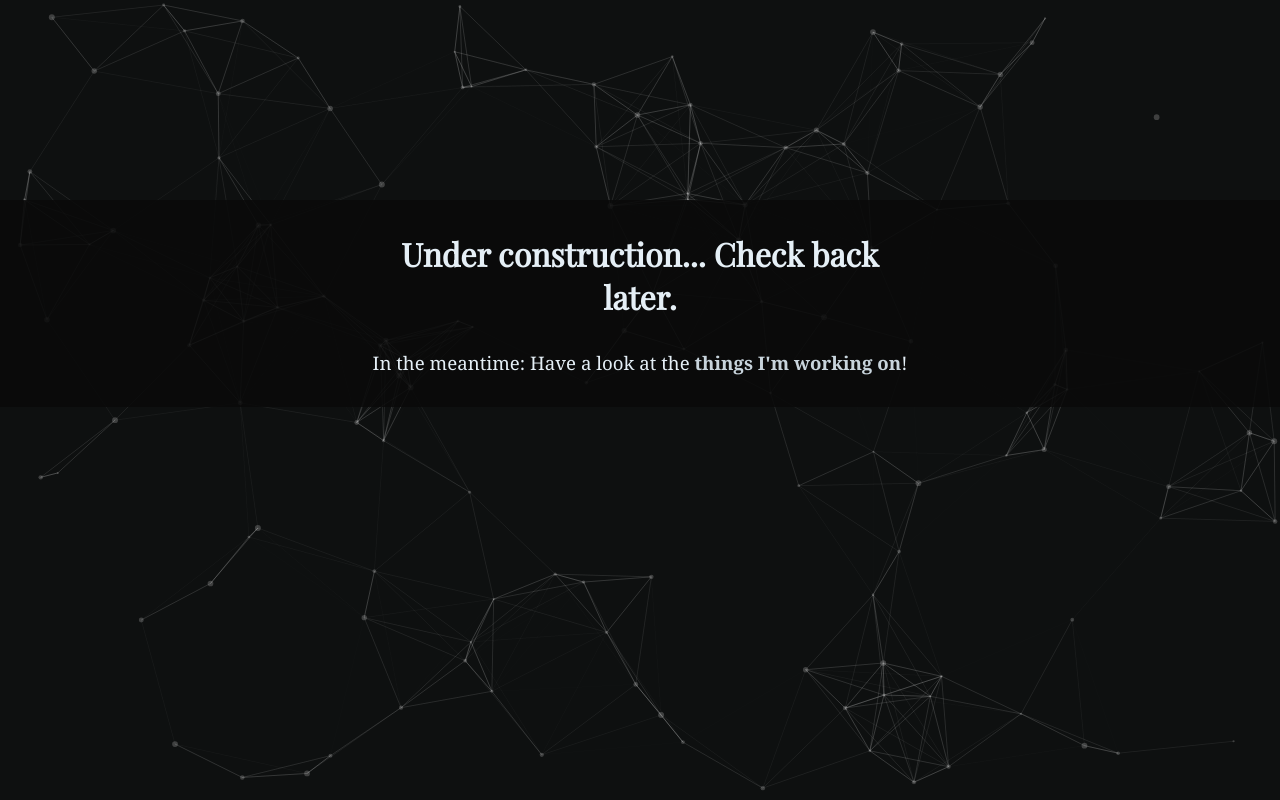
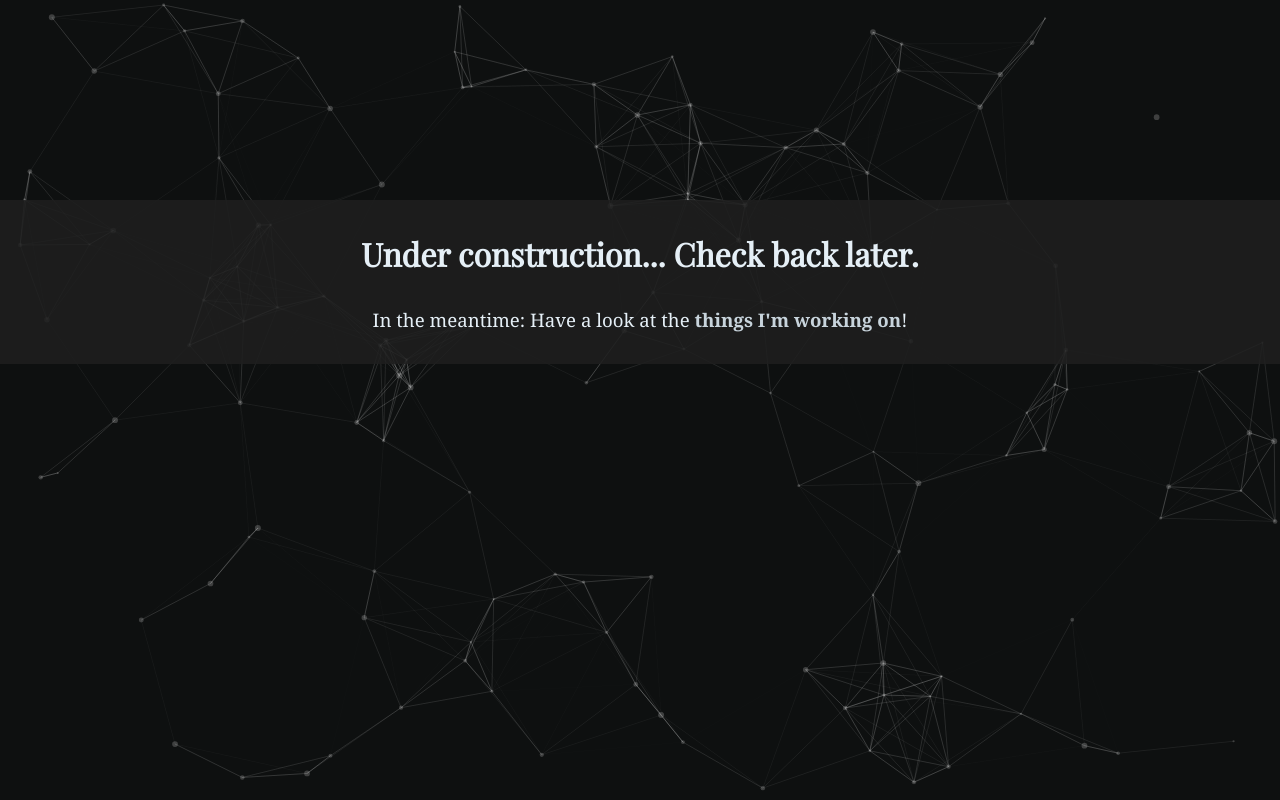
Before and after one commit to qzed/qzed.github.io, a Next.js app: page / in a window 1280 px wide. Built offline with nearby package versions, Linux system fonts and the light colour scheme.

Commit message:
style: Change colors again

```diff
--- a/styles/404.module.scss
+++ b/styles/404.module.scss
@@ -33,7 +33,7 @@
 
 .box {
   margin-top: 20vh;
-  background-color: rgba($color-background-dark, 0.85);
+  background-color: rgba($color-background-light, 0.85);
   width: 100vw;
   z-index: 1;
   display: flex;
--- a/styles/common/colors.scss
+++ b/styles/common/colors.scss
@@ -1,3 +1,3 @@
 $color-text: #e5eff6;
 $color-background-main: #0e1010;
-$color-background-dark: #0a0a0a;
+$color-background-light: #1f1f1f;
--- a/styles/home.module.scss
+++ b/styles/home.module.scss
@@ -20,7 +20,7 @@
 
 .box {
   margin-top: 25vh;
-  background-color: rgba($color-background-dark, 0.85);
+  background-color: rgba($color-background-light, 0.85);
   width: 100vw;
   z-index: 1;
   display: flex;
@@ -29,7 +29,7 @@
 }
 
 .column {
-  width: min(75ch, 100vw);
+  width: min(80ch, 100vw);
   margin: 0;
   z-index: 1;
   text-align: left;
```
